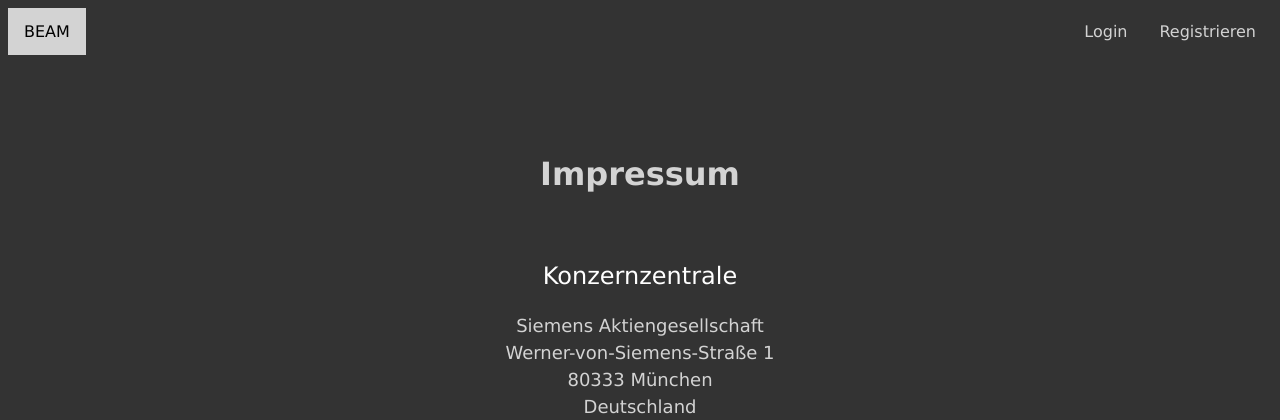
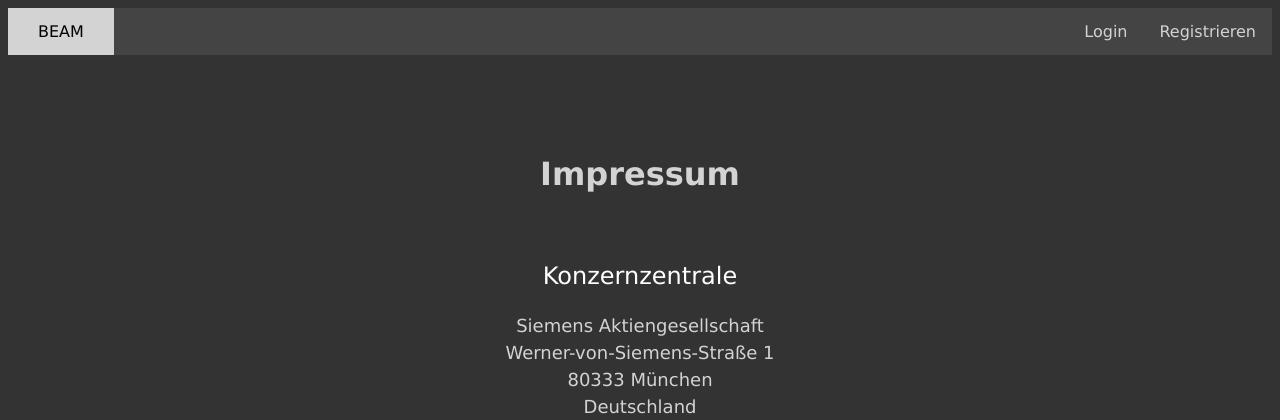
Before and after one commit to MarcSeiler/VideospielShop, a PHP site: page /impressum.php in a window 1280 px wide. Shown: the top 420 px of the page. Run offline with PHP 8.4, Linux system fonts and the light colour scheme.

Commit message:
Add files via upload

```diff
--- a/kaufevideospiel.php
+++ b/kaufevideospiel.php
@@ -180,6 +180,8 @@ if($p->kaufen == 1)
             echo "</div>";
         }
 
+    echo "<div class='ui-grid-b'>";
+
     echo "<img class='bildlinkKaufInhalt' src='$bildlink'>";
 
     echo "<div class='kaufContainer'>";
@@ -235,4 +237,5 @@ echo "<div class='buttons'>";
     echo "<a <button class='buttonNavigationKauf' href='index.php?plattformsort=$p->plattformsort'><spanA>Zurück</spanA></button></a>";
     echo "</div>";
     echo "</div>";
+    echo "</div>";
 ?>
--- a/style.css
+++ b/style.css
@@ -7,10 +7,14 @@ body
 /*----------------------------------------------------*/
 
 ul {
+  position: sticky;
+  top: 8px;
+  background-color: #444;
   list-style-type: none;
   margin: 0;
   padding: 0;
   overflow: hidden;
+  z-index: 900;
 }
 
 li {
@@ -33,6 +37,8 @@ li a:hover:not(.active) {
 .active {
   background-color: lightgray;
   color: black;
+  padding-left: 30px;
+  padding-right: 30px;
 }
 
 /*----------------------------------------------------*/
@@ -194,10 +200,6 @@ li a:hover:not(.active) {
   opacity: 1;
   right: 0;
 }
-
-/*--------------------------------------*/
-
-/*--------------------------------------*/
 
 /*--------------------------------------*/
 
@@ -402,7 +404,6 @@ img
     float: left;
     left: 10%;
     margin-top: 20px;
-    margin-left: 120px;
     margin-bottom: 20px;
     max-width: 600px;
 }
```
Lines whose indentation alone changed are shown as unchanged.
